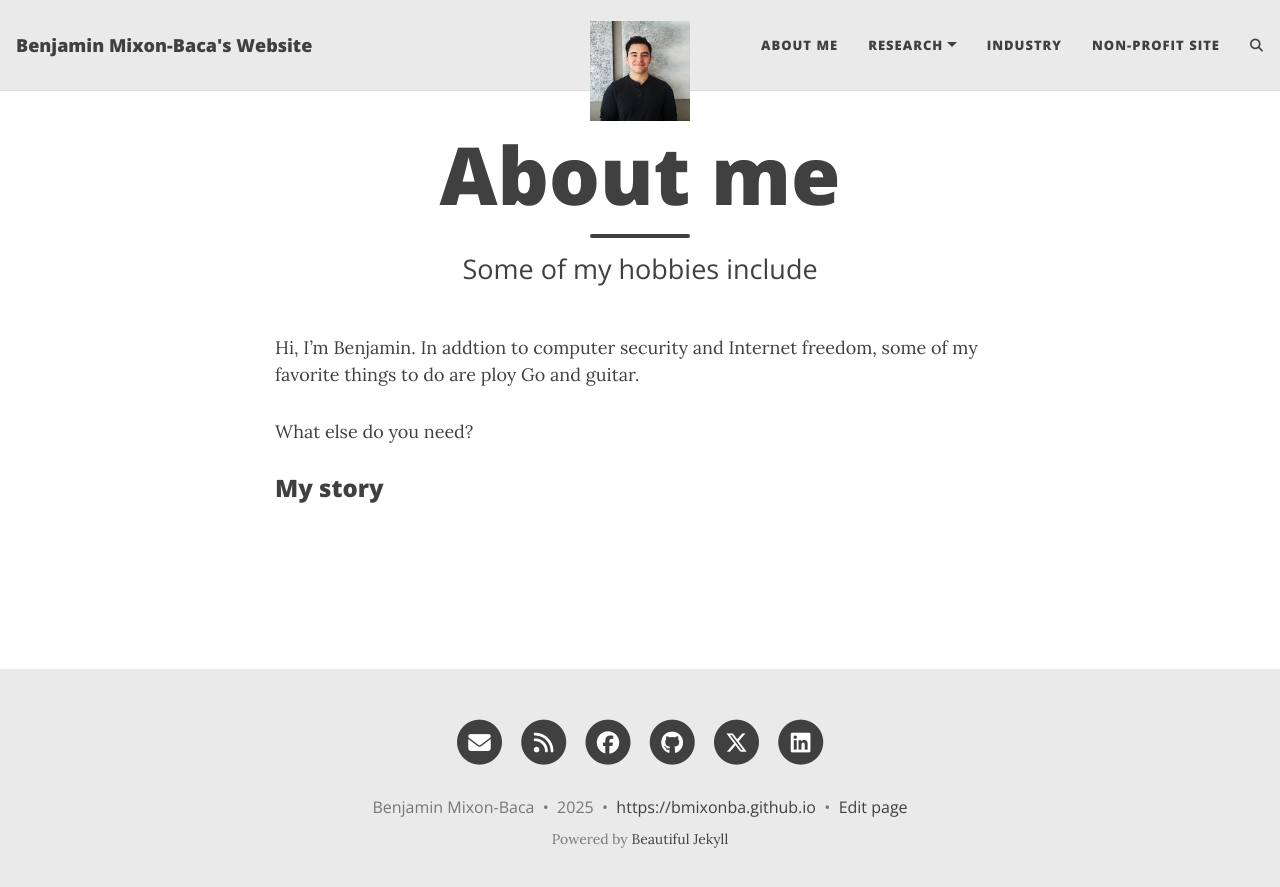
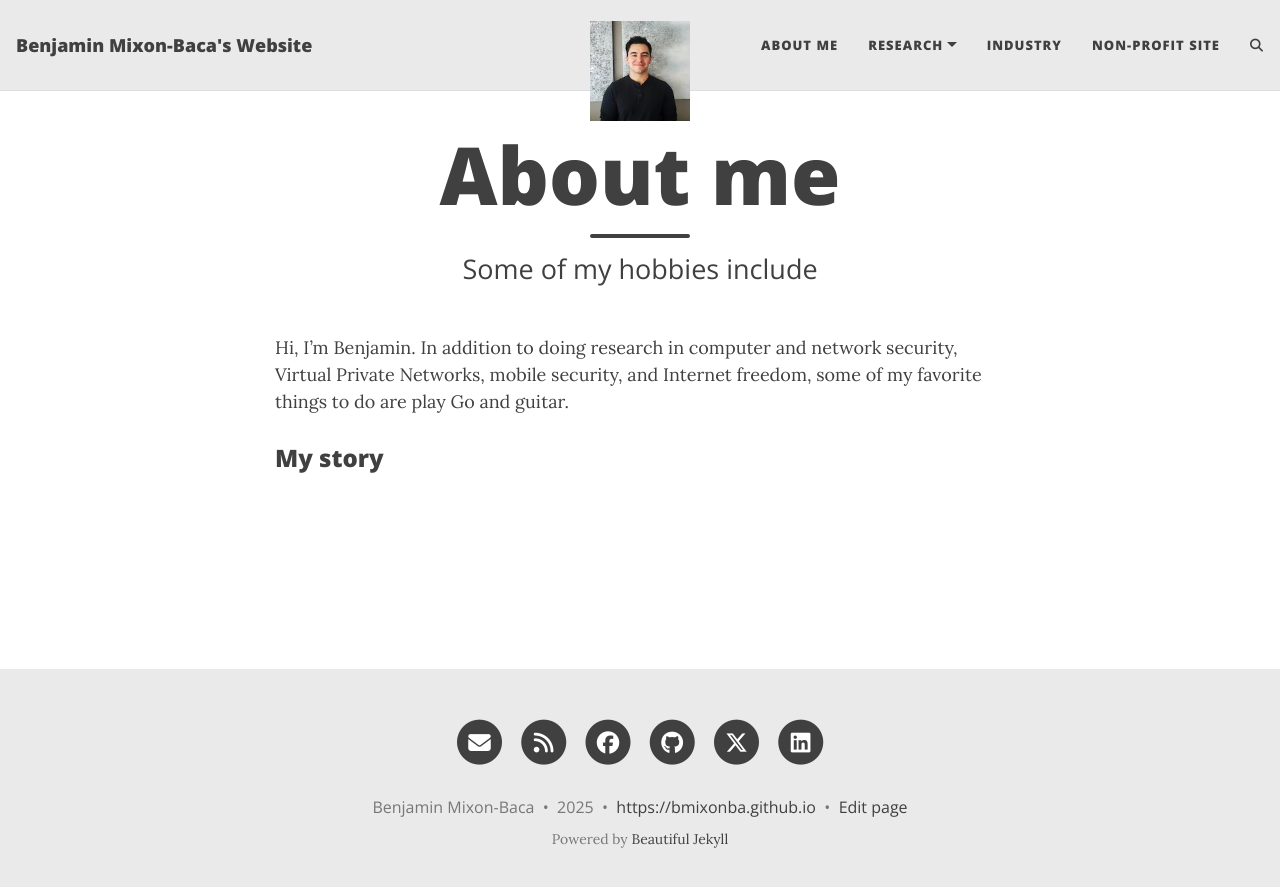
Before and after one commit to bmixonba/bmixonba.github.io, a Jekyll site: the page built from aboutme.md, in a window 1280 px wide. Shown: the top 887 px of the page. Built offline with Jekyll 4.4.1, drawn with Linux system fonts in a browser that asks for light colours; comment, search, counter and statistics services are not loaded.

Commit message:
Updated aboutme

```diff
--- a/aboutme.md
+++ b/aboutme.md
@@ -4,9 +4,6 @@ title: About me
 subtitle: Some of my hobbies include
 ---
 
-Hi, I'm Benjamin. In addtion to computer security and Internet freedom, some of my favorite things
-to do are ploy Go and guitar.
-
-What else do you need?
+Hi, I'm Benjamin. In addition to doing research in computer and network security, Virtual Private Networks, mobile security, and Internet freedom, some of my favorite things to do are play Go and guitar.
 
 ### My story
```
